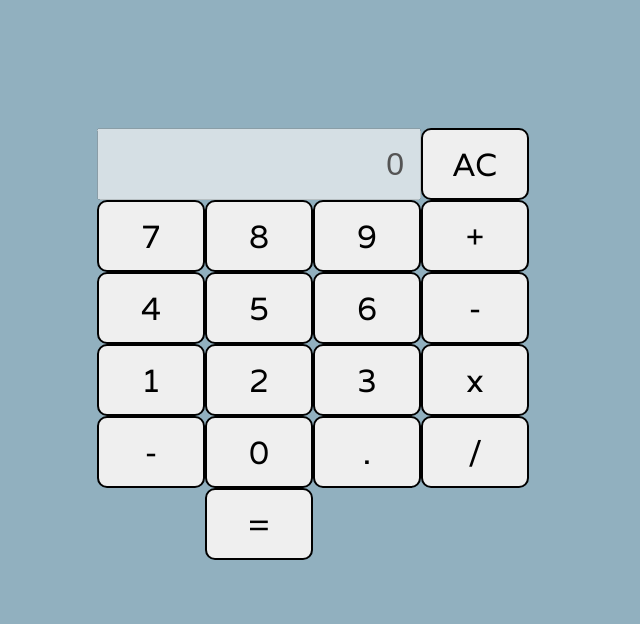
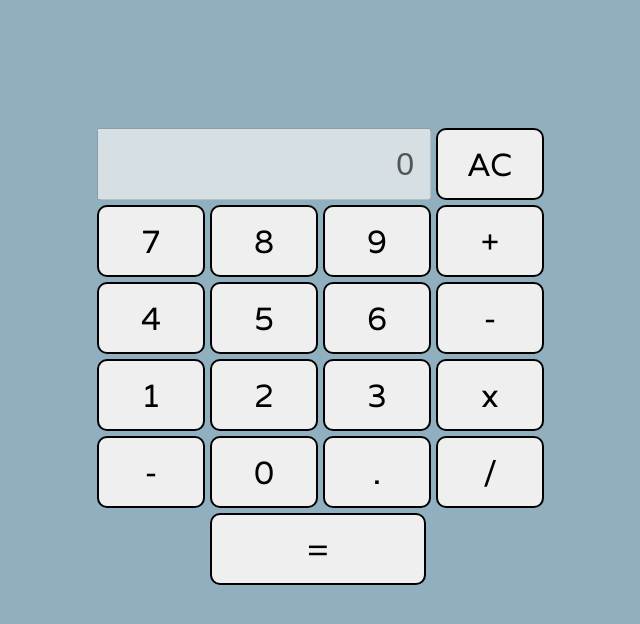
Before and after one commit to goclayhenry/calculator, a plain HTML site: page index.html in a window 1280 px wide. Shown: the whole page, without its empty margins (351-991 px from the left). Drawn offline with Linux system fonts and the light colour scheme.

Commit message:
made gap between buttons, removed hover from buttons

```diff
--- a/style.css
+++ b/style.css
@@ -13,6 +13,7 @@ html {
     display: grid;
     grid-template-columns: 108px 108px 108px 108px;
     grid-template-rows: 72px 72px 72px 72px 72px 72px;
+    grid-gap: 5px 5px;
 }
 
 #screen {
@@ -53,7 +54,7 @@ html {
     grid-column-end: span 3;
 }
 
-#all_clear {
+#equal {
     width: 216px;
 }
 
@@ -62,6 +63,7 @@ button {
     border-style: solid;
     font-size: 24pt;
     font-family: 'Varela', sans-serif;
+    outline: 0;
 }
 
 button:hover {
```
